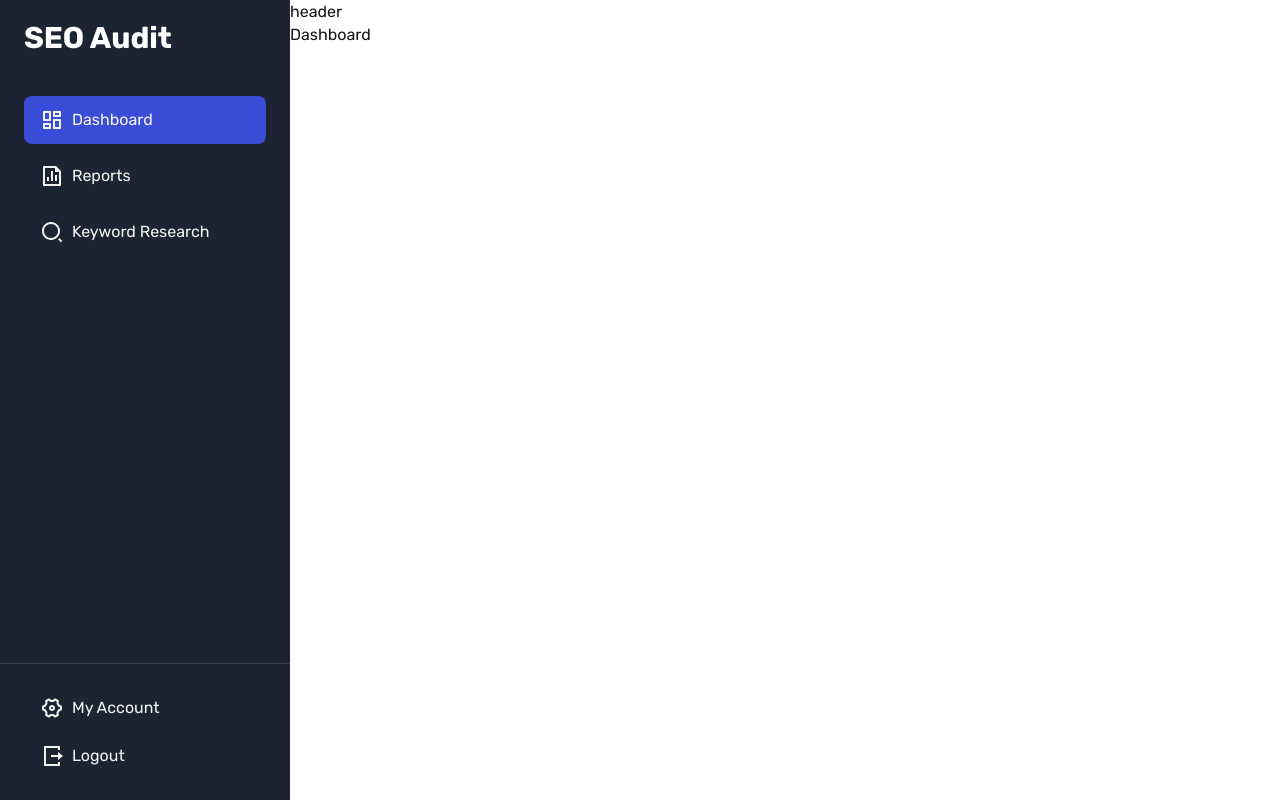
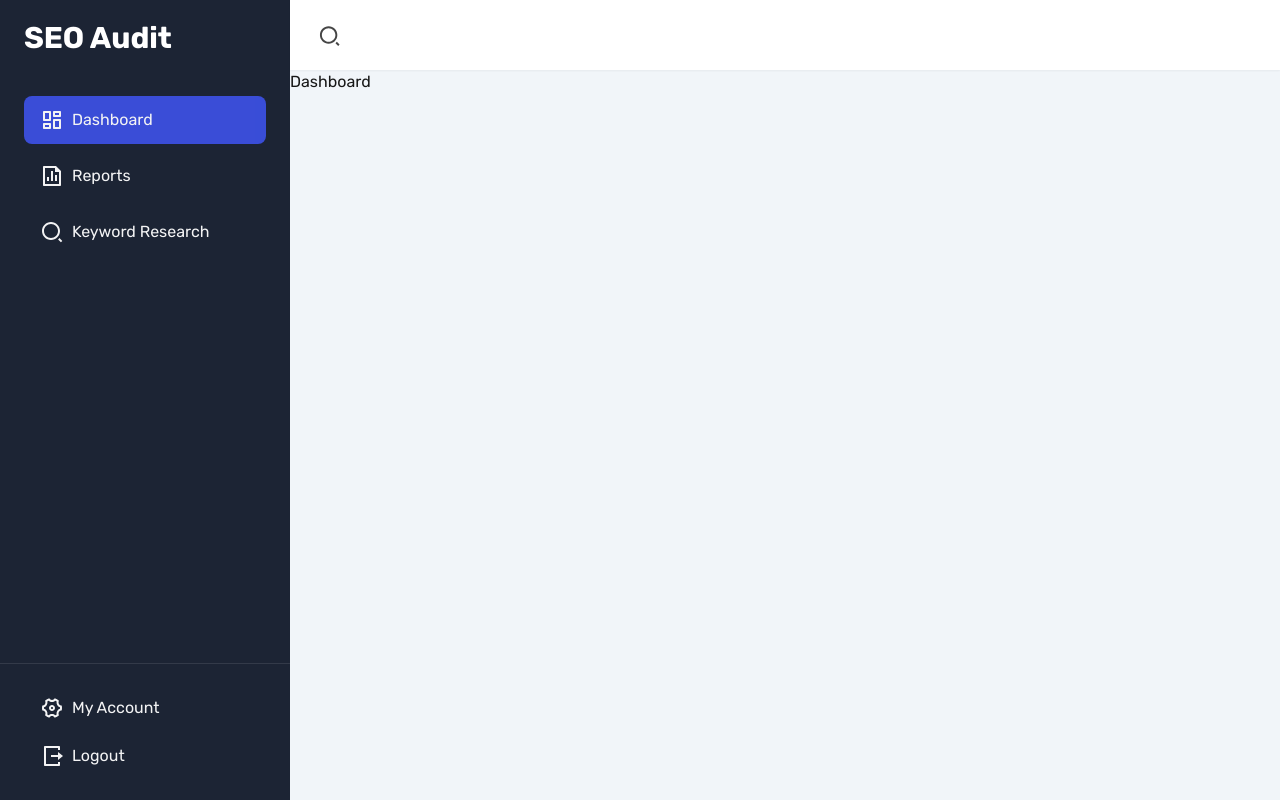
Before and after one commit to vishnut2003/seo_audit_tool, a Next.js app: page /dashboard in a window 1280 px wide. Built offline with nearby package versions, Linux system fonts and the light colour scheme.

Commit message:
BasicLayout: Header started but not doing right now

```diff
--- a/src/app/globals.css
+++ b/src/app/globals.css
@@ -3,7 +3,7 @@
 @tailwind utilities;
 
 :root {
-  --background: #ffffff;
+  --background: #f1f5f9;
   --foreground: #171717;
   --forground-white: #ffffff;
   --primary: #1c2434;
--- a/src/layouts/BasicLayout/Header/Header.tsx
+++ b/src/layouts/BasicLayout/Header/Header.tsx
@@ -1,8 +1,9 @@
+import SearchSite from "./SearchSite/SearchSite"
 
 const Header = () => {
   return (
-    <header className="min-h-0">
-        header
+    <header className="min-h-0 py-6 px-7 bg-white shadow-sm">
+        <SearchSite/>
     </header>
   )
 }
--- /dev/null
+++ b/src/layouts/BasicLayout/Header/SearchSite/SearchSite.tsx
@@ -0,0 +1,14 @@
+import { RiSearch2Line, RiSearchLine } from "@remixicon/react"
+
+const SearchSite = () => {
+  return (
+    <div>
+        <div className="flex justify-start gap-2">
+            <RiSearch2Line size={24} className="opacity-80"/>
+            <input type="text" className="w-full outline-none" />
+        </div>
+    </div>
+  )
+}
+
+export default SearchSite
```
